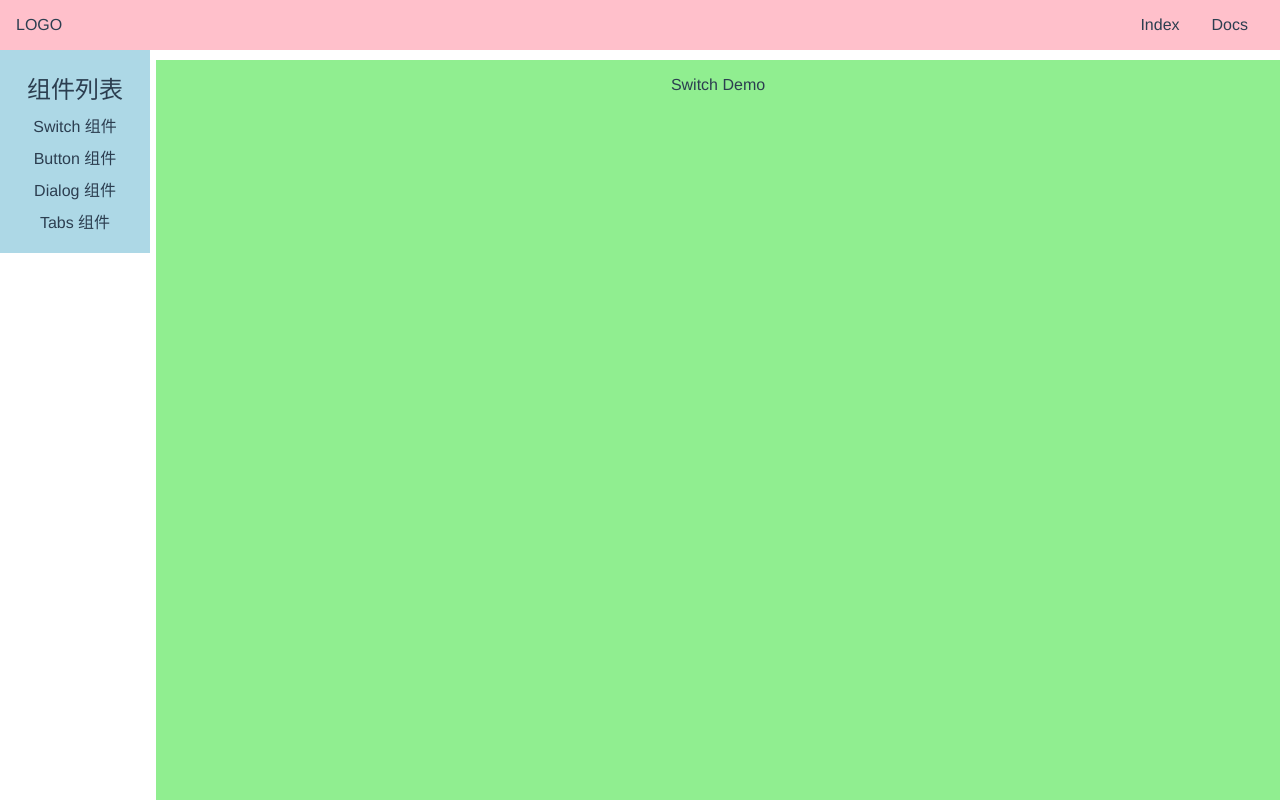
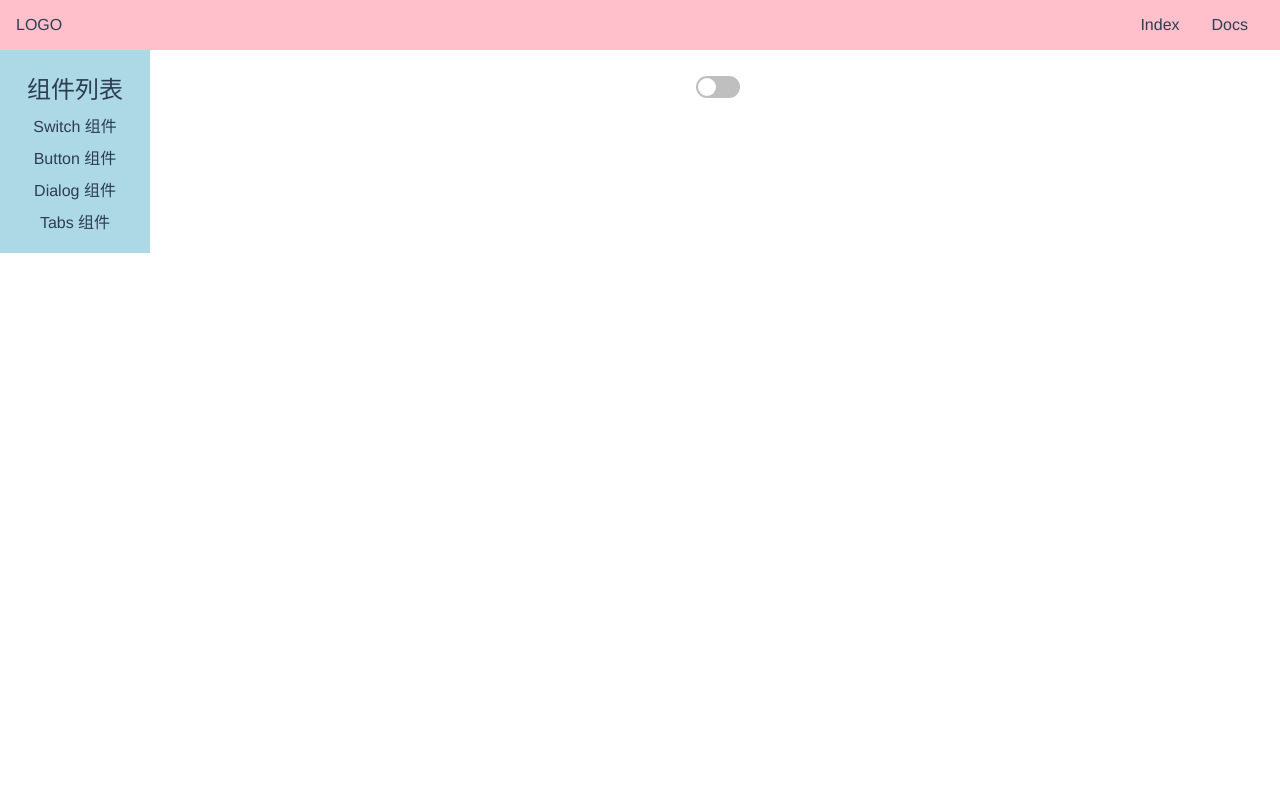
Before and after one commit to hohoto/vue3gulu, a Vue app: page /#/doc/switch in a window 1280 px wide. Built offline with nearby package versions, Linux system fonts and the light colour scheme.

Commit message:
add Switch UI Component

```diff
--- a/src/components/SwitchDemo.vue
+++ b/src/components/SwitchDemo.vue
@@ -1,5 +1,16 @@
 <template>
     <div>
-        Switch Demo
+        <Switch v-model:value="checked" />
     </div>
 </template>
+<script lang="ts">
+import {ref} from 'vue'
+import Switch from '../lib/Switch.vue'
+export default{
+    components:{Switch},
+    setup(){
+        const checked = ref(false)
+        return {checked}
+    }
+}
+</script>
--- /dev/null
+++ b/src/lib/Switch.vue
@@ -0,0 +1,60 @@
+<template>
+  <button @click="toggle" :class="{checked:value}">
+    <span></span>
+  </button>
+  <div></div>
+</template>
+
+<script lang="ts">
+import {ref} from 'vue'
+export default {
+  props:{
+    value: Boolean
+  },
+  setup(props,context){
+    const toggle = ()=>{
+      context.emit('update:value',!props.value)
+    }
+    return {toggle}
+ }
+}
+</script>
+
+<style lang="scss" scoped>
+  $h: 22px;
+  $h2: $h - 4px;
+  button{
+    height: $h;
+    width: $h*2;
+    border: none;
+    background: #bfbfbf;
+    border-radius: $h/2;
+    position: relative;
+    cursor: pointer;;
+  > span{
+    position: absolute;
+    top: 2px;
+    left: 2px;
+    height: $h2;
+    width: $h2;
+    background:white;
+    border-radius: $h2 / 2;
+    transition: all 250ms;
+    }
+  &.checked{
+    background:#1890ff;
+     > span {
+    left: calc(100% - #{$h2} - 2px);
+    }
+  }
+  &:focus{
+    outline: none;
+  }
+  &:active{
+    > span {width: $h2 + 4px;}
+  }
+  &.checked:active{
+    > span {width: $h2 + 4px; margin-left: -4px;}
+  }
+  }
+</style>
--- a/src/views/Doc.vue
+++ b/src/views/Doc.vue
@@ -61,7 +61,7 @@
   > main {
     flex-grow: 1;
     padding: 16px;
-    background: lightgreen;
+    background: white;
   }
 }
 aside {
```
